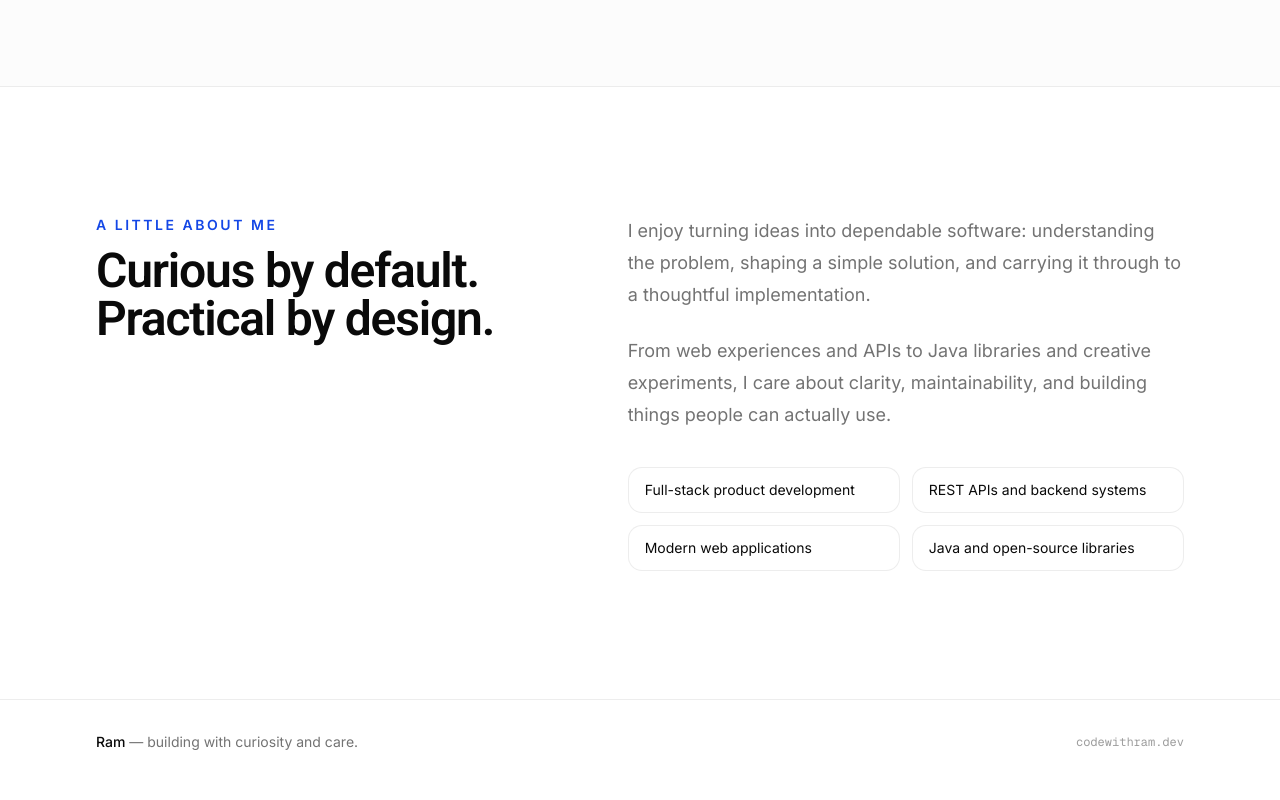
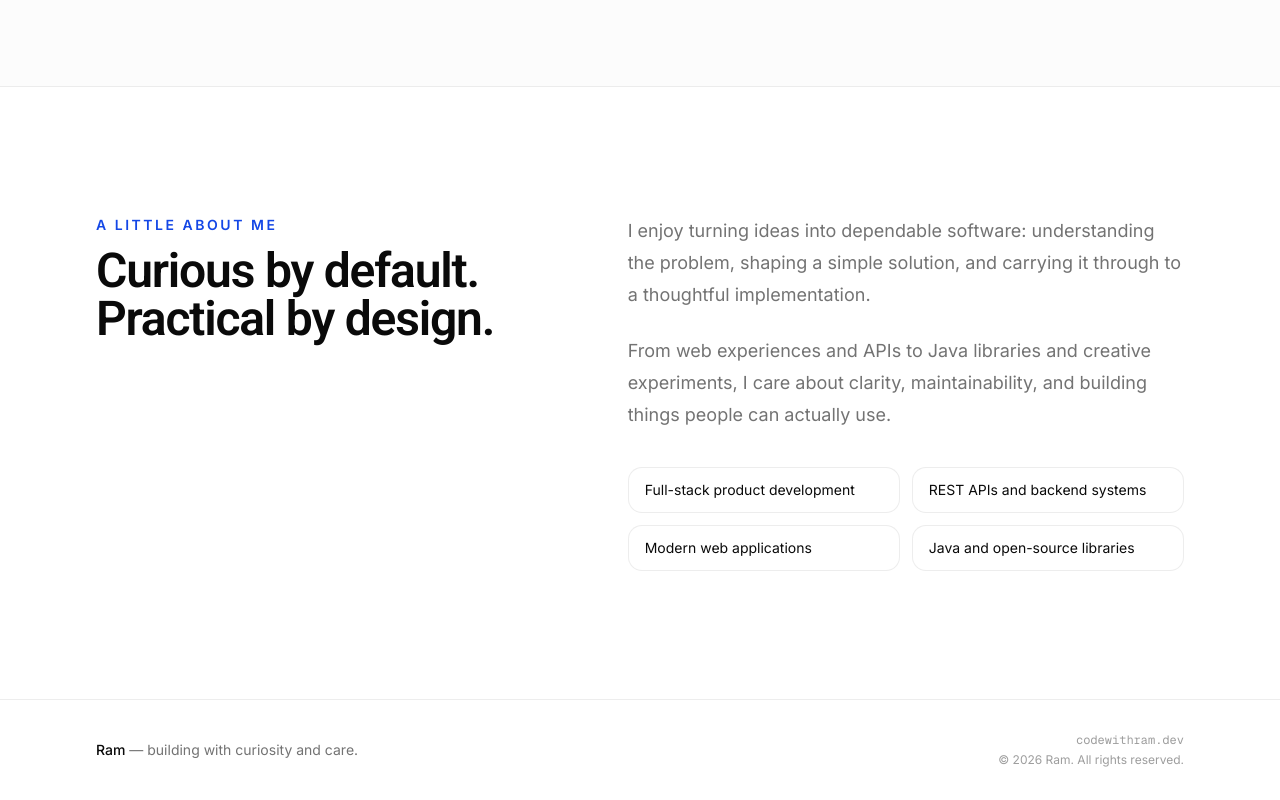
Before and after one commit to nramc/web-home, a Next.js app: page / in a window 1280 px wide. Shown: the part 1525-2325 px from the top of the page. Built offline with nearby package versions, Linux system fonts and the light colour scheme.

Commit message:
chore: add MIT license and update package.json with license information

```diff
--- a/app/page.tsx
+++ b/app/page.tsx
@@ -347,9 +347,14 @@
                         <span className="font-medium text-foreground">Ram</span>{" "}
                         — building with curiosity and care.
                     </p>
-                    <p className="font-mono text-xs text-muted-foreground/70">
-                        codewithram.dev
-                    </p>
+                    <div className="flex flex-col gap-1 sm:items-end">
+                        <p className="font-mono text-xs text-muted-foreground/70">
+                            codewithram.dev
+                        </p>
+                        <p className="text-xs text-muted-foreground/70">
+                            © {new Date().getFullYear()} Ram. All rights reserved.
+                        </p>
+                    </div>
                 </div>
             </footer>
         </main>
--- a/package.json
+++ b/package.json
@@ -3,6 +3,7 @@
     "version": "0.0.1",
     "type": "module",
     "private": true,
+    "license": "MIT",
     "scripts": {
         "dev": "next dev",
         "build": "next build",
```
Also changed, not shown: 1 other file (tests, documents, lock files or other folders).
